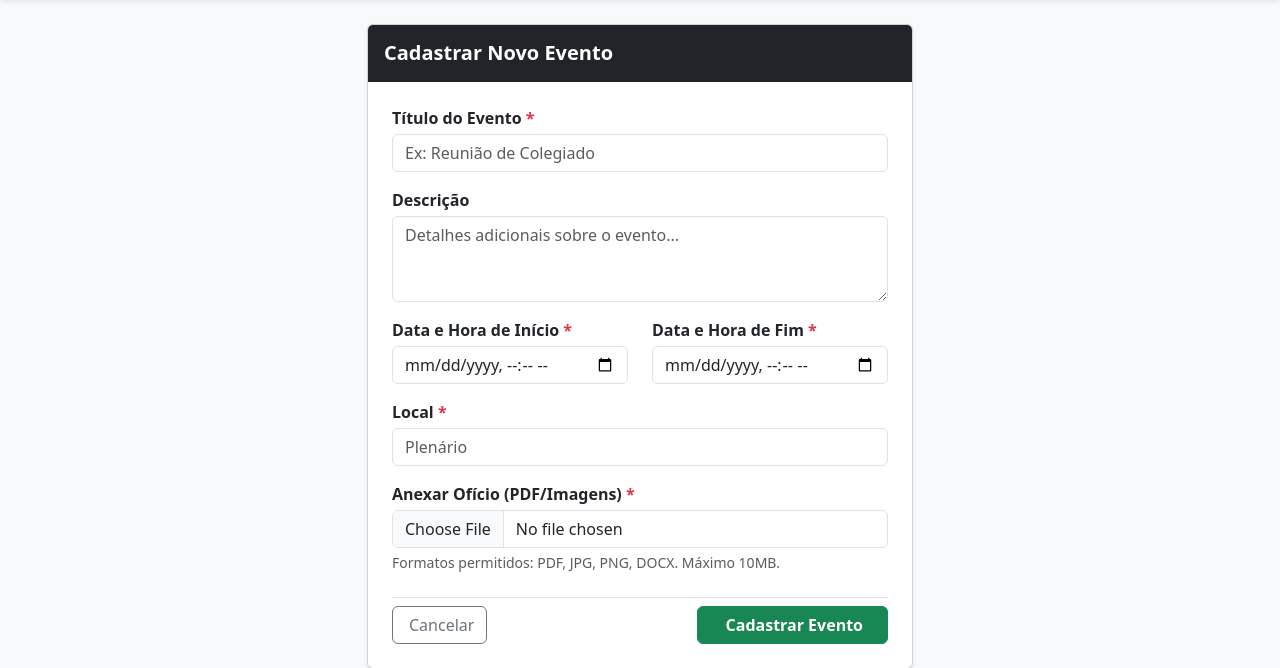
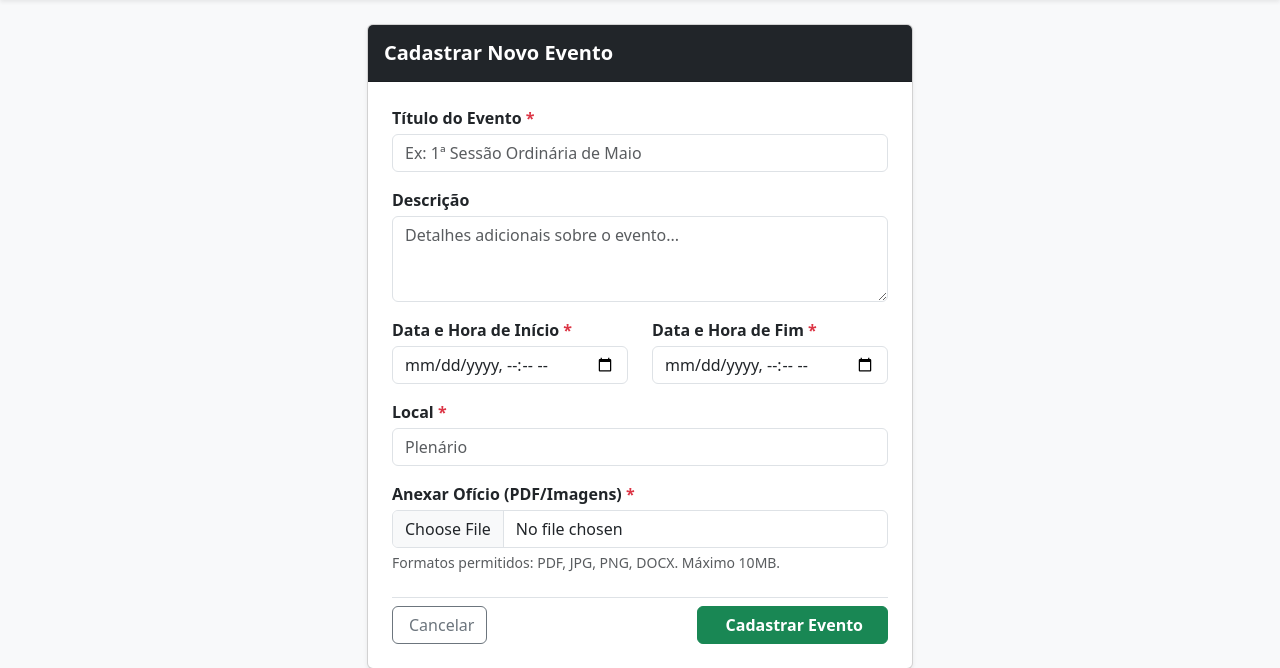
Before and after one commit to alinealves99/projeto-uab, a Flask app: template app/templates/events/create.html in a window 1280 px wide. Shown: the part 56-724 px from the top of the page. Run offline with Flask 3, Linux system fonts and the light colour scheme; the template is opened without the code that fills it, so the values that code supplies are empty; parts of the project's set-up code (start-up, migrations or seed data) failed here and were passed over; some libraries are stand-ins or nearby versions.

Commit message:
refactor: padroniza placeholders do cadastro de eventos

```diff
--- a/app/templates/events/create.html
+++ b/app/templates/events/create.html
@@ -13,7 +13,7 @@
                 <form id="create-event-form" method="POST" action="{{ url_for('eventos.criar_evento') }}" enctype="multipart/form-data" class="needs-validation" novalidate>
                     <div class="mb-3">
                         <label for="titulo" class="form-label">Título do Evento <span class="text-danger">*</span></label>
-                        <input type="text" class="form-control" id="titulo" name="titulo" required placeholder="Ex: Reunião de Colegiado">
+                        <input type="text" class="form-control" id="titulo" name="titulo" required placeholder="Ex: 1ª Sessão Ordinária de Maio">
                         <div class="invalid-feedback">Por favor, informe o título do evento.</div>
                     </div>
 
```
